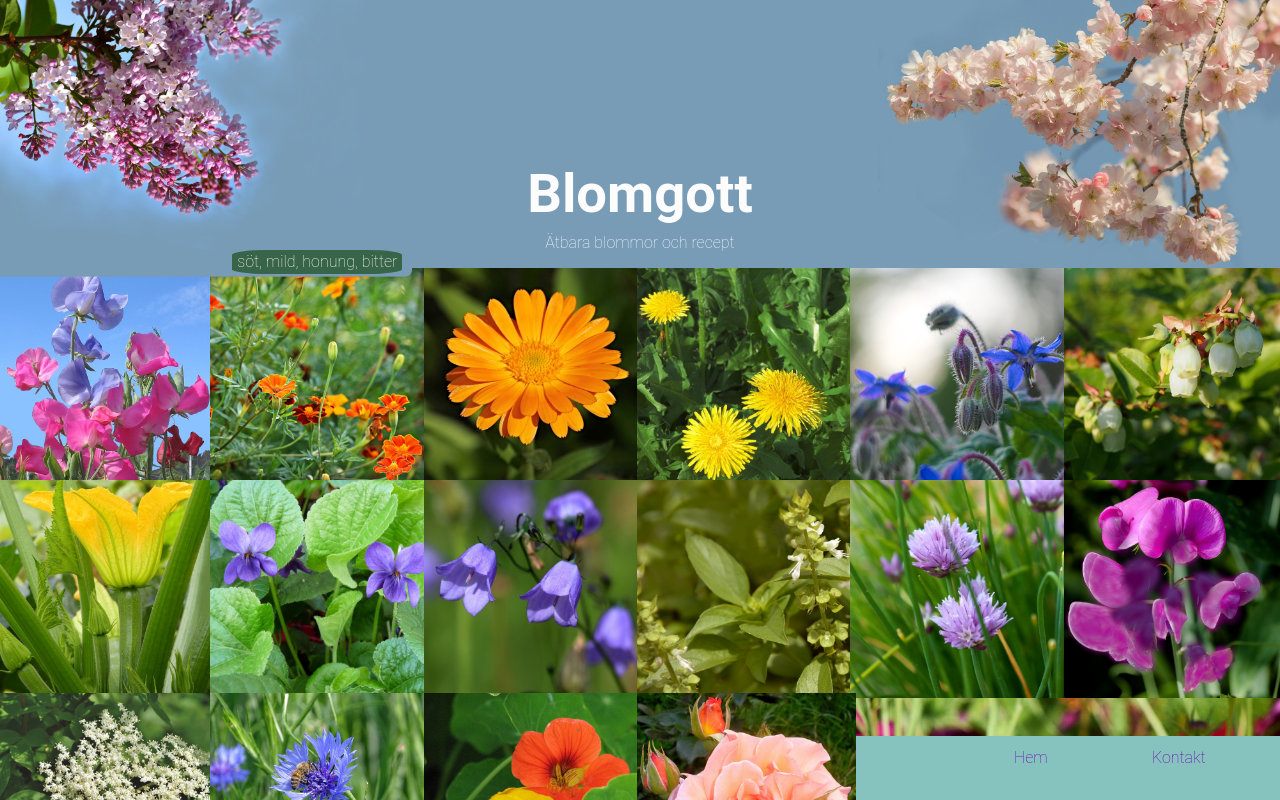
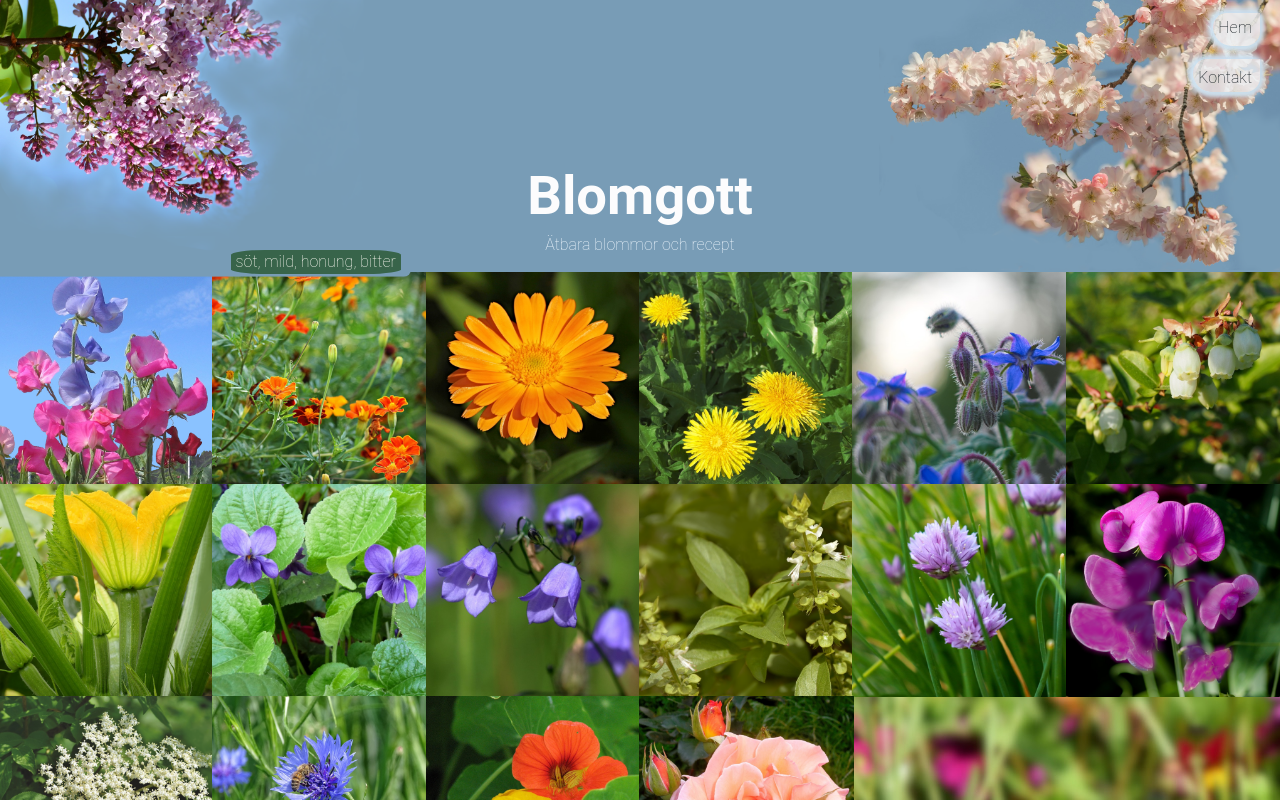
Before and after one commit to Aurorien/Blomkoket, a React (Vite) app: page / in a window 1280 px wide. Shown: the top 800 px of the page. Built offline with nearby package versions, Linux system fonts and the light colour scheme.

Commit message:
Add styling and layout. Add a kind of navbar instead of the footer.

```diff
--- a/src/App.jsx
+++ b/src/App.jsx
@@ -1,8 +1,8 @@
 import Contact from "./components/Contact.tsx";
 import Flower from "./components/Flower";
-import Footer from "./components/Footer";
 import GlobalStyled from "./globalStyled";
 import Home from "./components/Home";
+import Navbar from "./components/Navbar";
 import Recipe from "./components/Recipe.tsx";
 import { createHashRouter, Outlet, RouterProvider } from "react-router-dom";
 import { useEffect } from "react";
@@ -13,8 +13,8 @@ function Root() {
   return (
     <>
       <GlobalStyled />
+      <Navbar />
       <Outlet />
-      <Footer />
     </>
   );
 }
--- a/src/assets/flowers_and_recipes.json
+++ b/src/assets/flowers_and_recipes.json
@@ -277,7 +277,7 @@
       "id": 4,
       "title": "Maskroshonung",
       "source": "Grundrecept: Wonder Vegan, + extra kryddor",
-      "flowerIds": [1, 3, 5, 8],
+      "flowerIds": [1, 3, 6, 5, 8],
       "ingredients": [
         {
           "amount": "100",
--- a/src/components/Contact.tsx
+++ b/src/components/Contact.tsx
@@ -179,6 +179,7 @@ export default styled(Contact)`
   .contact-h1-container {
     display: flex;
     justify-content: center;
+    margin-top: 50px;
   }
 
   form {
@@ -190,7 +191,7 @@ export default styled(Contact)`
     border-radius: 30px;
     box-shadow: 2px 2px 15px #ffb702, 2px 2px 15px rgb(255, 183, 2);
     color: white;
-    margin: 30px 0 20px 0;
+    margin: 90px 0 20px 0;
     text-shadow: 2px 2px 5px black, -2px -2px 5px black, -2px -2px 15px #fc0,
       2px 2px 15px #fc0;
     width: fit-content;
--- a/src/components/Flower.jsx
+++ b/src/components/Flower.jsx
@@ -49,20 +49,18 @@ function Flower(props) {
 }
 
 export default styled(Flower)`
-  background-color: #fbf9d0;
   color: #1b1b1b;
   height: 100%;
   article {
     display: flex;
     flex-direction: column;
-    justify-content: space-around;
+    justify-content: center;
     overflow-wrap: break-word;
   }
 
   h1 {
-    font-size: 2rem;
+    font-size: 1.8rem;
     margin-bottom: 5px;
-    padding-left: 10px;
   }
 
   p {
@@ -97,13 +95,22 @@ export default styled(Flower)`
     align-items: center;
     display: flex;
     flex-direction: column;
-    margin-bottom: 7px;
+    &:first-child {
+      /* background-color: rgb(208, 206, 162); */
+      background-color: #fbf9d0;
+      min-height: 100vh;
+    }
+    &:nth-child(2) {
+      /* background-color: #fbf9d0; */
+      background-color: rgb(208, 206, 162);
+      width: 100%;
+      max-width: 370px;
+    }
   }
 
   @media (min-width: 600px) {
     article {
       flex-direction: row;
-      padding-bottom: 90px;
     }
     img {
       max-width: 300px;
--- a/src/components/Footer.jsx
+++ /dev/null
@@ -1,45 +0,0 @@
-/* eslint-disable react-refresh/only-export-components */
-
-import styled from "styled-components";
-import { Link } from "react-router-dom";
-
-const Div = styled.footer`
-  background-color: #86c2be;
-  bottom: 0;
-  display: flex;
-  height: 8vh;
-  justify-content: space-around;
-  left: 0;
-  position: fixed;
-  width: 100%;
-  @media (min-width: 600px) {
-    justify-content: flex-end;
-  }
-`;
-
-function Footer(props) {
-  return (
-    <Div className={props.className}>
-      <Link to="/">Hem</Link>
-      <Link to="/contact">Kontakt</Link>
-    </Div>
-  );
-}
-
-// below, styling Link as a because that is what it becomes rendered
-export default styled(Footer)`
-  a {
-    color: #7005b3;
-    font-size: 1rem;
-    margin-top: 2px;
-    padding: 10px;
-    text-decoration: none;
-    width: 3rem;
-    &:hover {
-      font-size: 1.35rem;
-    }
-    @media (min-width: 600px) {
-      margin-right: 70px;
-    }
-  }
-`;
--- a/src/components/Home.jsx
+++ b/src/components/Home.jsx
@@ -8,12 +8,11 @@ const Div = styled.div`
   background-color: #789cb6;
   margin: 0;
   overflow: hidden;
-  padding-bottom: 50px;
   text-align: center;
 `;
 
 const FlowerImageContainer = styled.div`
-  margin: -3px;
+  margin: -1px;
   overflow: hidden;
   position: relative;
 
@@ -100,6 +99,7 @@ function Home(props) {
       )}
 
       {flowers && flowers.length > 2 && (
+        <div className="ul-lawn-wrapper">
           <ul className="ul-lawn">
             {flowers.slice(2, 18).map((flower) => (
               <li key={flower.id}>
@@ -122,6 +122,7 @@ function Home(props) {
               </li>
             ))}
           </ul>
+        </div>
       )}
     </Div>
   );
@@ -181,10 +182,6 @@ export default styled(Home)`
   }
 
   .ul-lawn {
-    background-image: url("../src/assets/img/meadow.jpg");
-    background-size: cover;
-    background-repeat: no-repeat;
-    background-position: center;
     display: grid;
     grid-template-columns: repeat(auto-fit, minmax(150px, 1fr));
     gap: 0;
@@ -193,6 +190,14 @@ export default styled(Home)`
     @media (min-width: 700px) {
       grid-template-columns: repeat(auto-fit, minmax(200px, 1fr));
     }
+  }
+
+  .ul-lawn-wrapper {
+    background-image: url("../src/assets/img/meadow.jpg");
+    background-size: cover;
+    background-repeat: no-repeat;
+    background-position: center;
+    padding-bottom: 6px;
   }
 
   .ul-title {
--- /dev/null
+++ b/src/components/Navbar.jsx
@@ -0,0 +1,79 @@
+/* eslint-disable react-refresh/only-export-components */
+
+import styled from "styled-components";
+import { Link } from "react-router-dom";
+
+const Div = styled.nav`
+  display: flex;
+  height: 200px;
+  justify-content: flex-end;
+  overflow: hidden;
+  position: fixed;
+  right: 10px;
+  top: 0;
+  width: auto;
+  z-index: 3;
+`;
+
+function Navbar(props) {
+  return (
+    <Div className={props.className}>
+      <div className="navbar-div">
+        <div className="link-wrapper">
+          <Link to="/" style={{ padding: "5px 8px 9px 5px" }}>
+            Hem
+          </Link>
+        </div>
+        <div className="link-wrapper">
+          <Link to="/contact" style={{ padding: "9px 8px 5px 5px" }}>
+            Kontakt
+          </Link>
+        </div>
+      </div>
+    </Div>
+  );
+}
+
+// below, styling Link as a because that is what it becomes rendered
+export default styled(Navbar)`
+  a {
+    color: #091218;
+    font-size: 1rem;
+    text-decoration: none;
+    width: fit-content;
+    background-color: rgb(236, 241, 245, 0.8);
+    border-radius: 15px 0px 15px 20px;
+    box-shadow: 2px 2px 5px rgb(200, 219, 232), -2px 2px 5px rgb(214, 231, 243),
+      -2px 2px 8px rgb(200, 224, 242), 2px 2px 8px rgb(197, 220, 236),
+      -2px -2px 8px rgb(200, 224, 242), -2px -2px 8px rgb(197, 220, 236);
+    &:hover {
+      color: #00a6ff;
+    }
+    /* &:visited {
+      color: #527a97;
+    } */
+    @media (min-width: 600px) {
+      /* margin-right: 20px; */
+    }
+  }
+
+  .link-wrapper {
+    height: 30px;
+    margin: 5px 0px 20px 0;
+    padding: 3px;
+  }
+
+  .navbar-div {
+    display: flex;
+    flex-direction: column;
+    height: 100px;
+    padding-top: 10px;
+    padding-right: 7px;
+    text-align: end;
+    width: 90px;
+    z-index: 4;
+    @media (min-width: 600px) {
+      justify-content: flex-end;
+    }
+  }
+`;
--- a/src/components/Recipe.tsx
+++ b/src/components/Recipe.tsx
@@ -61,7 +61,7 @@ function Recipe(props: StyledComponentsProps) {
     <div className={props.className}>
       {recipe && (
         <div className="recipe-container">
-          <article>
+          <article style={{ padding: " 7% 0 20px 10%", width: "400px;" }}>
             <h1>{recipe.title} </h1>
             <p>Källa: {recipe.source}</p>
             <section>
@@ -84,7 +84,15 @@ function Recipe(props: StyledComponentsProps) {
               </ol>
             </section>
           </article>
-          <article>
+
+          <article
+            style={{
+              width: "230px",
+              backgroundColor: "rgb(211, 205, 192)",
+              marginTop: 0,
+              minHeight: "100vh",
+            }}
+          >
             <h2 className="recipe-flowers-used-h2">Blommor i receptet:</h2>
             <ul className="recipe-flowers-used">
               {flowersUsed.map((flower, index) => (
@@ -104,19 +112,19 @@ function Recipe(props: StyledComponentsProps) {
 }
 
 export default styled(Recipe)`
-  background-color: rgb(129, 194, 251);
+  background-color: #b2cad5;
   color: #1b1b1b;
   height: 100vh;
   margin: 0;
   overflow-x: hidden;
   overflow-wrap: break-word;
   width: 100vw;
-  text-shadow: 7px 7px 10px white, -7px -7px 10px white, 7px 7px 18px white,
-    -7px -7px 18px white;
+  text-shadow: 7px 7px 18px white, -7px -7px 18px white -7px 7px 18px white,
+    7px -7px 18px white;
 
   article {
-    width: 100vw;
-    padding: 7% 0 20px 10%;
+    min-height: 100vh;
+    max-width: 490px;
   }
 
   h1 {
@@ -133,7 +141,7 @@ export default styled(Recipe)`
 
   ol,
   ul {
-    max-width: 550px;
+    max-width: 400px;
     li {
       margin-bottom: 10px;
       padding-right: 70px;
@@ -155,7 +163,9 @@ export default styled(Recipe)`
   .recipe-container {
     display: flex;
     flex-direction: column;
-    padding-bottom: 90px;
+    justify-content: center;
+    align-items: center;
+    width: 90%;
   }
 
   .recipe-flowers-used {
@@ -196,13 +206,9 @@ export default styled(Recipe)`
   }
 
   @media (min-width: 845px) {
-    article {
-      max-width: 100vw;
-      padding-bottom: 90px;
-    }
-
     .recipe-container {
       flex-direction: row;
+      justify-content: space-evenly;
     }
   }
 `;
--- a/src/components/RecipeCard.jsx
+++ b/src/components/RecipeCard.jsx
@@ -12,10 +12,6 @@ const Div = styled.div`
   margin: ${(props) => props.margin}px;
   max-width: fit-content;
   padding: 15px;
-  transition: transform 0.05s;
-  &:hover {
-    transform: scale(1.05);
-  }
 `;
 
 function RecipeCard(props) {
--- a/src/globalStyled.js
+++ b/src/globalStyled.js
@@ -2,8 +2,14 @@ import { createGlobalStyle } from "styled-components";
 
 const GlobalStyle = createGlobalStyle`
   body {
+    background-color: #fbf9d0;
+    background-image: url("../src/assets/img/meadow.jpg");
+    background-size: cover;
+    background-repeat: no-repeat;
+    background-position: center;
     font-family: Roboto, serif;
     font-weight: 200;
+    overflow-x: hidden;
     margin: 0;
     padding: 0;
     div {
```
Also changed, not shown: src/assets/img/meadow.jpg. Lines whose indentation alone changed are shown as unchanged.
